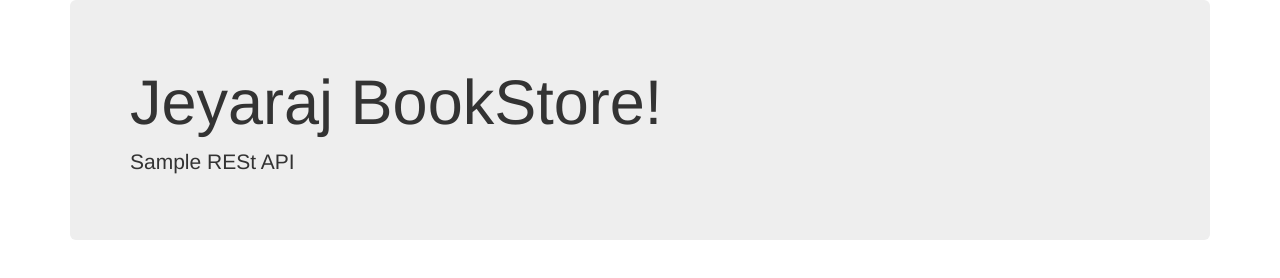
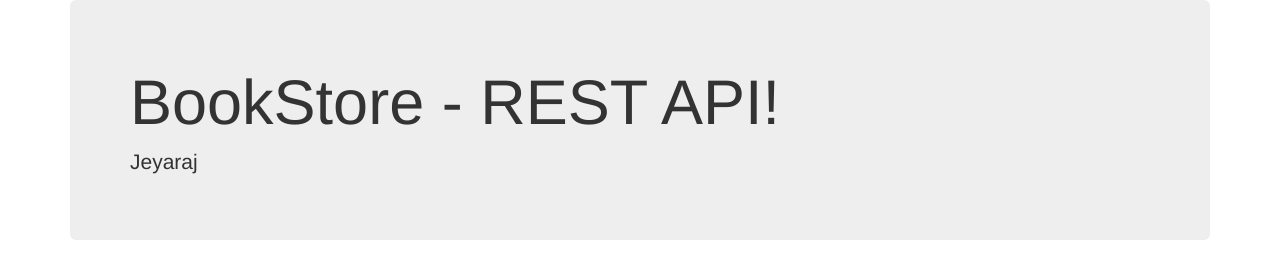
Before and after one commit to jeyarajcs/nodemongo, a website: page client/index.html in a window 1280 px wide. Drawn offline with nearby package versions, Linux system fonts and the light colour scheme.

Commit message:
heading changed

```diff
--- a/client/index.html
+++ b/client/index.html
@@ -10,8 +10,8 @@
 
 <div class="container">
     <div class="jumbotron">
-        <h1>Jeyaraj BookStore!</h1>
-        <p>Sample RESt API</p>
+        <h1>BookStore - REST API!</h1>
+        <p>Jeyaraj</p>
     </div>
 </div>
 
```
